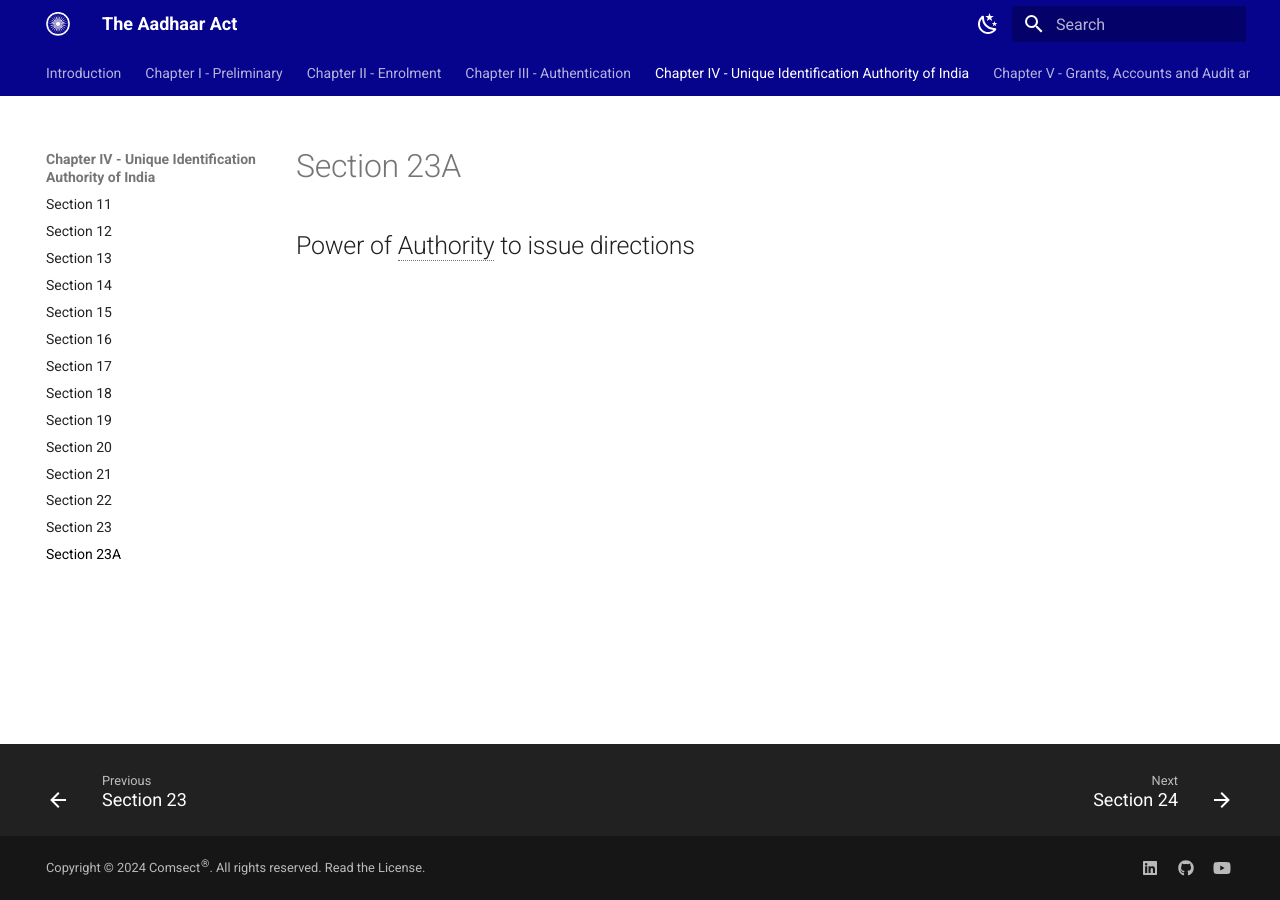
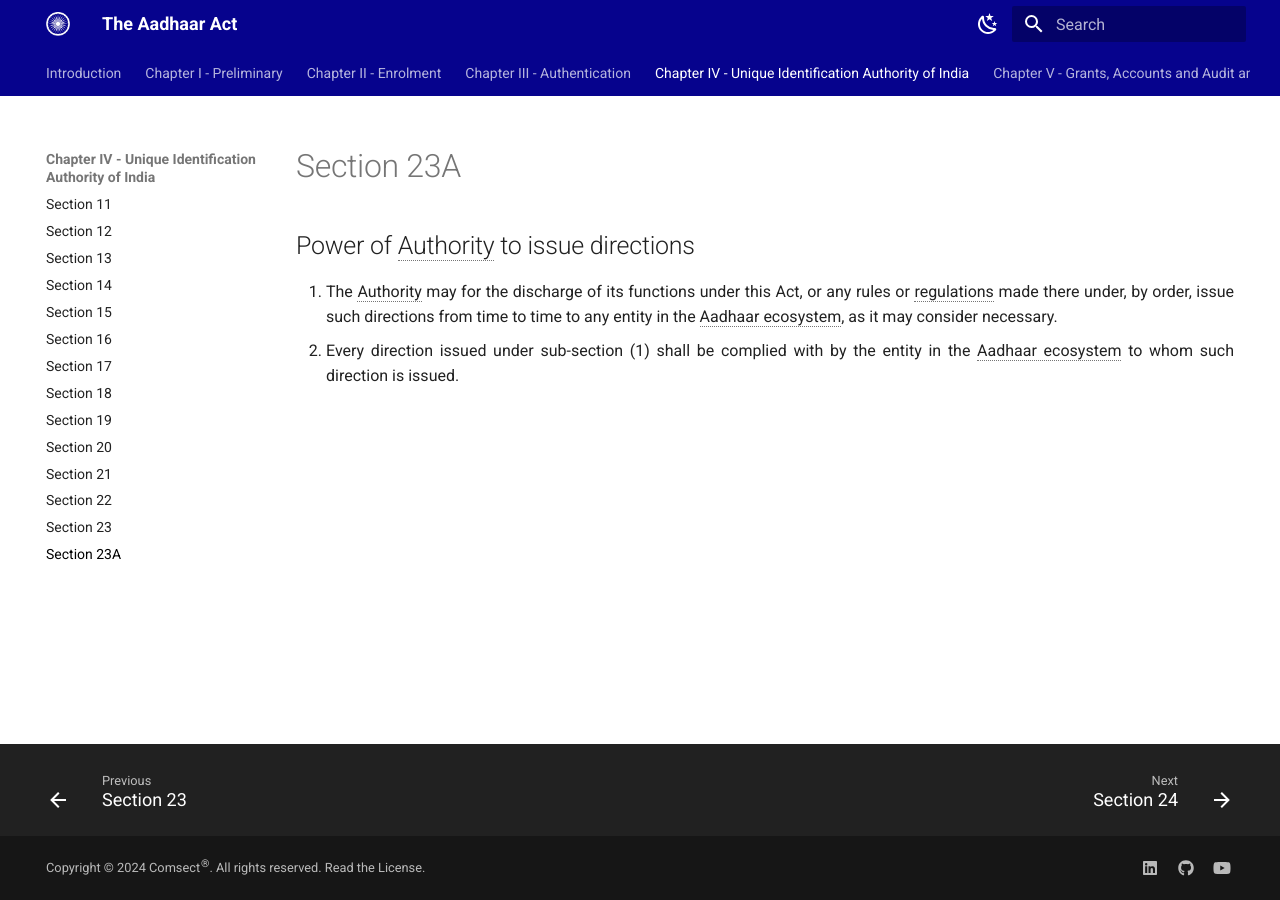
Before and after one commit to comsect/aadhaar-act, an MkDocs documentation site: the page built from docs/en/23A.md, in a window 1280 px wide. Built offline with MkDocs 1.6.1 and Material for MkDocs 9.7.7, drawn with Linux system fonts in a browser that asks for light colours.

Commit message:
add section-twenty-three-a

```diff
--- a/docs/en/23A.md
+++ b/docs/en/23A.md
@@ -5,3 +5,6 @@
 ---
 
 ## Power of Authority to issue directions
+
+1. The Authority may for the discharge of its functions under this Act, or any rules or regulations made there under, by order, issue such directions from time to time to any entity in the Aadhaar ecosystem, as it may consider necessary.
+2. Every direction issued under sub-section (1) shall be complied with by the entity in the Aadhaar ecosystem to whom such direction is issued.
```
